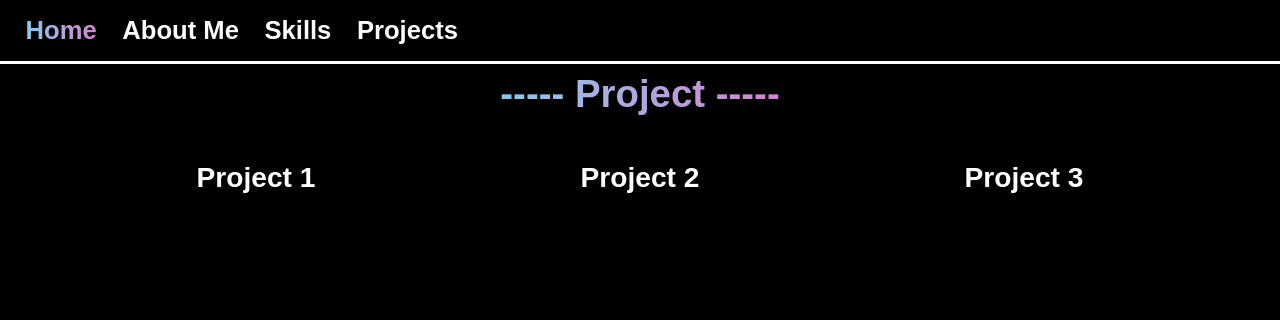
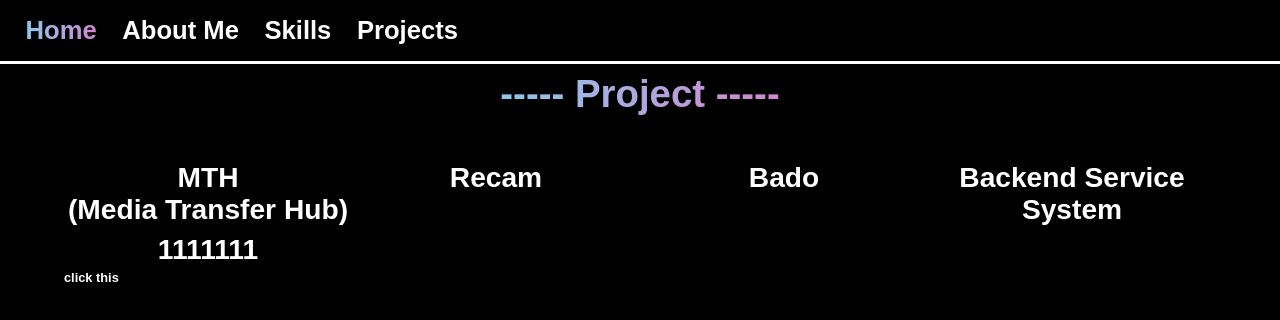
Before and after one commit to MiracleBryan/Ryan_Portfolio, a React (Create React App) app in the folder my-portfolio/: page /projects in a window 1280 px wide. Shown: the top 320 px of the page. Built offline with nearby package versions, Linux system fonts and the light colour scheme.

Commit message:
refine code

```diff
--- a/my-portfolio/src/component/naviBar.tsx
+++ b/my-portfolio/src/component/naviBar.tsx
@@ -1,5 +1,5 @@
 import { useState, useEffect } from "react";
-import { Outlet, Link } from "react-router-dom";
+import { Link } from "react-router-dom";
 import './naviBar.scss';
 
 const NavigationBar = () => {
--- a/my-portfolio/src/component/projects.scss
+++ b/my-portfolio/src/component/projects.scss
@@ -23,20 +23,14 @@
     flex: 1;
 }
 
-.project1{
-    flex: 1;
-    text-align: center;
-    cursor: pointer;
-}
-
-.project2{
-    flex:1;
-    text-align: center;
-}
-
-.project3{
-    flex:1;
-    text-align: center;
+@for $i from 1 through 4{
+    .project#{$i}{
+        display: flex;
+        flex-direction: column;
+        flex: 1;
+        text-align: center;
+        cursor: pointer;
+    }
 }
 
 /* Font size */
--- a/my-portfolio/src/component/projects.tsx
+++ b/my-portfolio/src/component/projects.tsx
@@ -10,6 +10,11 @@ import Title from "./component";
 
 
 const Projects = () => {
+
+    const handleClickDetail = () => {
+
+    }
+
     return (
         <div className="projectContainer">
             <div className="firstLine">
@@ -17,13 +22,22 @@ const Projects = () => {
             </div>
             <div className="slideContainer">
                 <div className="project1 midFont">
-                    Project 1
+                    MTH <br/>(Media Transfer Hub)
+                    <div className="midFont">
+                        1111111
+                    </div>
+                    <div className="smallFont" onClick={()=>{handleClickDetail()}}>
+                        click this
+                    </div>
                 </div>
                 <div className="project2 midFont">
-                    Project 2
+                    Recam
                 </div>
                 <div className="project3 midFont">
-                    Project 3
+                    Bado
+                </div>
+                <div className="project4 midFont">
+                    Backend Service System
                 </div>
             </div>
         </div>
--- a/my-portfolio/src/component/skills.tsx
+++ b/my-portfolio/src/component/skills.tsx
@@ -13,7 +13,7 @@ const Skills = () => {
     return (
         <div className="skillContainer">
             <div className="firstLine">
-                {Title('Skills')}
+                {Title('Tech Stack')}
             </div>
             <div className="secondLine">
                 <div className="leftContainer">
```
